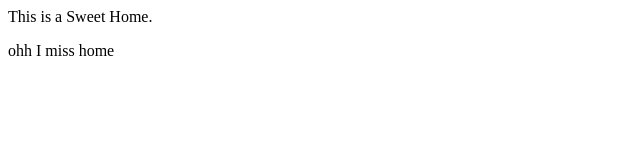
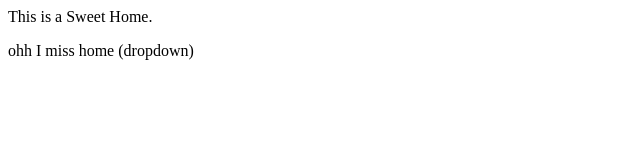
Before and after one commit to jainanuprekshaa/localrepo, a plain HTML site: page index.html in a window 1280 px wide. Shown: the full height of the page, 0-640 px from the left. Drawn offline with Linux system fonts and the light colour scheme.

Commit message:
adddropdown

```diff
--- a/index.html
+++ b/index.html
@@ -1,2 +1,2 @@
 <p>This is a Sweet Home.</p>
-<p>ohh I miss home</p>
+<p>ohh I miss home (dropdown)</p>
```
